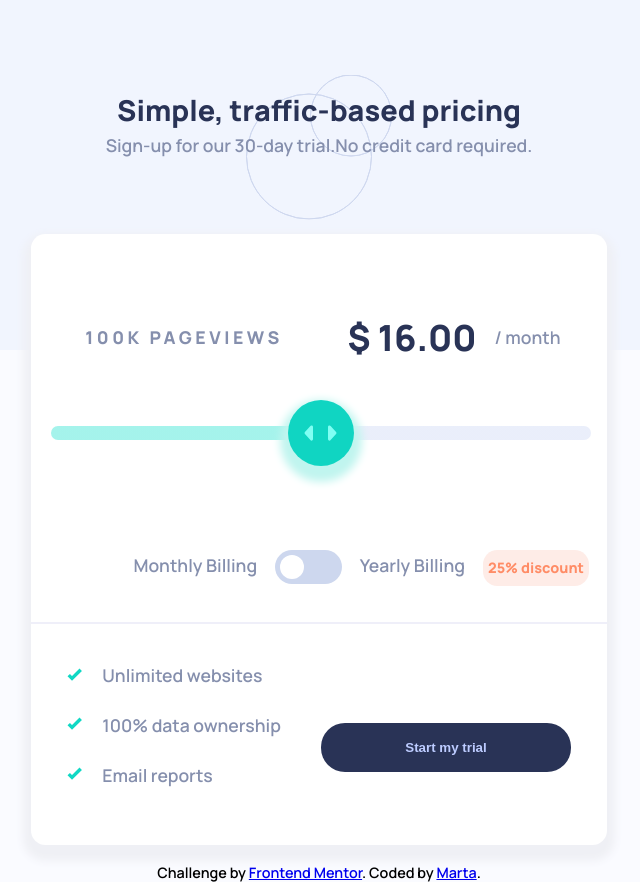
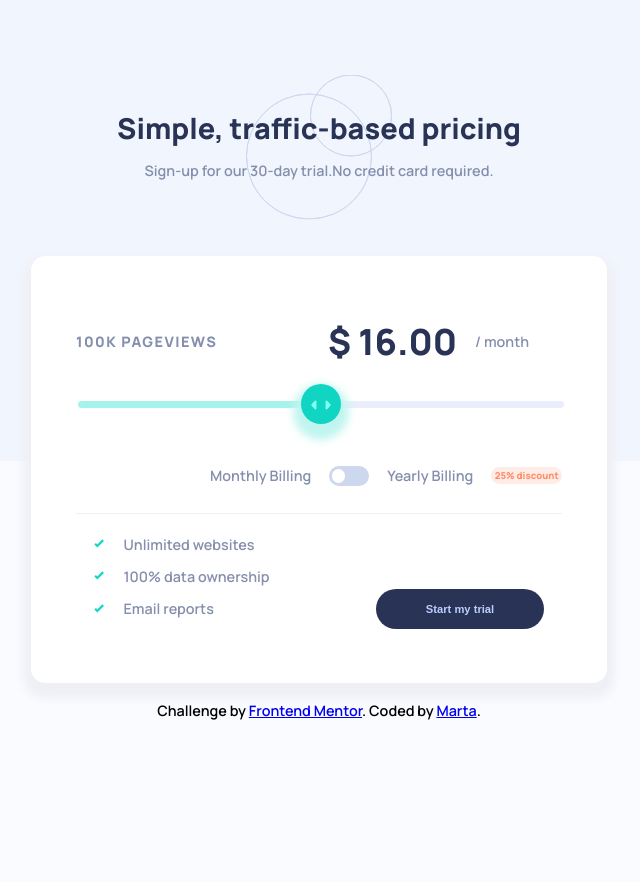
Before and after one commit to martam90/range-slider, a plain HTML site: page index.html in a window 1280 px wide. Shown: the whole page, without its empty margins (321-961 px from the left). After the commit the page ends 800 px from the top, so only its background shows below. Drawn offline with Linux system fonts and the light colour scheme.

Commit message:
PerfectPixel adjustments

```diff
--- a/css/_basic.scss
+++ b/css/_basic.scss
@@ -18,18 +18,19 @@ body {
   background-image: url("../images/bg-pattern.svg");
   background-repeat: no-repeat;
   background-size: cover;
-  background-size: 100% 350px;
+  background-size: 100% 32em;
 }
 
 h1 {
   margin: 0;
   color: $dark-blue;
   text-align: center;
+  padding-bottom: $spacing - 0.9;
 }
 
 p {
   color: $blue;
   margin: 0;
   line-height: 1.8;
-  font-size: $font-size + 0.2;
+  font-size: $font-size;
 }
--- a/css/_box.scss
+++ b/css/_box.scss
@@ -3,19 +3,18 @@
   border-radius: 1em;
   margin: 0 $spacing * 1.5;
   box-shadow: 0 8px 8px 8px $shadow;
-
+  padding: $spacing * 1.5 $spacing * 1;
 
   .box__top {
-    padding: $spacing;
     margin: 0;
     border-radius: 1em 1em 0 0;
 
     .text__uppercase {
       text-transform: uppercase;
       font-weight: 800;
-      letter-spacing: 0.2em;
-      padding-bottom: $spacing * 2.5;
+      letter-spacing: 0.1em;
       text-align: center;
+      padding-bottom: $spacing;
     }
 
     .range {
@@ -24,7 +23,7 @@
       .range__slider {
         appearance: none;
         width: 100%;
-        height: 1em;
+        height: 0.5em;
         border-radius: 1em;
         outline: none;
         background-color: $grayish-blue;
@@ -45,8 +44,7 @@
       align-items: center;
       justify-content: center;
       gap: $spacing;
-      padding-top: $spacing * 2;
-      padding-bottom: $spacing;
+      padding: $spacing 0;
 
       .price__text {
         color: $dark-blue;
@@ -58,9 +56,9 @@
     .billing {
       display: flex;
       justify-content: flex-end;
+      align-items: center;
       gap: $spacing;
-      padding-top: $spacing;
-      padding-bottom: $spacing;
+      padding: $spacing 0;
 
       .billing__toggle {
         @include btn-toggle;
@@ -69,54 +67,44 @@
         &::after {
           content: "";
           position: absolute;
-          top: 0.35em;
-          left: 0.35em;
+          top: 0.28em;
+          left: 0.2em;
           background-color: $white;
           border-radius: 50%;
-          width: 1.8em;
-          height: 1.8em;
+          width: 1em;
+          height: 1em;
         }
 
         &.active {
           &::after {
             left: auto;
-            right: 0.35em;
+            right: 0.2em;
           }
         }
       }
 
       .billing__pill {
         display: flex;
+        align-items: center;
 
         .billing__round {
-          background-color: $grayish-red;
-          color: $light-red;
-          font-weight: 800;
-          border-radius: 1em;
-          width: 4em;
-          height: 1.8em;
-          text-align: center;
+          @include billing-round;
         }
 
         .billing__round--desktop {
           display: none;
-          background-color: $grayish-red;
-          color: $light-red;
-          font-weight: 800;
-          font-size: $font-size;
-          border-radius: 1em;
-          width: 100%;
-          padding: $spacing - 0.9;
         }
+
+
       }
     }
   }
 
   .box__bottom {
-    padding: $spacing * 2;
     margin: 0;
-    border-top: 2px solid $line;
+    border-top: 1px solid $line;
     border-radius: 0 0 1em 1em;
+    padding: $spacing;
 
     display: flex;
     flex-direction: column;
@@ -126,11 +114,11 @@
       display: flex;
       align-items: center;
       gap: $spacing;
-      padding-bottom: $spacing;
+      padding-bottom: $spacing - 0.8;
 
       & > svg {
-        width: 1.2em;
-        height: 1.2em;
+        width: 0.8em;
+        height: 0.8em;
       }
     }
 
--- a/css/_media.scss
+++ b/css/_media.scss
@@ -10,30 +10,41 @@
     .box {
       max-width: 40em;
       margin: 0 auto;
+      padding: $spacing * 2 $spacing * 2.5;
 
       .box__top {
         display: grid;
         grid-template-columns: repeat(2, 1fr);
-        grid-template-rows: 1fr 7.5em auto;
+        grid-template-rows: 1fr auto 1fr;
+        gap: 0 $spacing;
 
         .price {
           grid-column: 2 / 3;
           grid-row: 1 / 2;
-          padding: $spacing * 3 0;
+          justify-content: flex-start;
+
         }
 
         .text__uppercase {
-          place-self: center;
           padding-bottom: 0;
+          text-align: left;
+          align-self: center;
         }
 
-        .billing,
         .range {
           grid-column: 1 / 3;
+        }
+
+        .billing {
+          grid-column: 1 / 3;
+          padding-top: $spacing * 2.5;
 
           .billing__pill {
+            display: block;
+
             .billing__round--desktop {
               display: block;
+              @include billing-round;
             }
 
             .billing__round {
@@ -47,9 +58,10 @@
         display: grid;
         grid-template-columns: repeat(2, 1fr);
         gap: $spacing;
+        padding-top: $spacing;
 
         .cta {
-          place-self: center;
+          place-self: end;
         }
       }
     }
--- a/css/_variables.scss
+++ b/css/_variables.scss
@@ -22,15 +22,17 @@ $shadow: #eff0f5;
 
 @mixin cta {
   display: block;
-  width: 18.75em;
+  width: 15em;
   border: none;
   cursor: pointer;
   font-weight: 600;
+  font-size: $font-size - 0.2;
 
   border-radius: 1.8em;
   background-color: $dark-blue;
   color: $pale-blue;
-  padding: $spacing 0;
+  padding: $spacing;
+  font-size: $font-size - 0.2;
   transition: all ease-out 300ms;
 
   &:hover {
@@ -45,8 +47,8 @@ $shadow: #eff0f5;
 
 @mixin btn-toggle {
   display: block;
-  width: 5em;
-  height: 2.5em;
+  width: 3em;
+  height: 1.5em;
   border: none;
   cursor: pointer;
 
@@ -64,15 +66,15 @@ $shadow: #eff0f5;
 
 @mixin thumb {
   appearance: none;
-  width: 5em;
-  height: 5em;
+  width: 3em;
+  height: 3em;
   border-radius: 50%;
   background-color: $strong-cyan;
   cursor: pointer;
   background-image: url("../images/icon-slider.svg");
   background-repeat: no-repeat;
   background-position: center;
-  background-size: 2.5em;
+  background-size: 1.5em;
   box-shadow: 0 8px 8px 8px $cyan-shadow;
   transition: all ease-in-out 300ms;
 
@@ -81,3 +83,15 @@ $shadow: #eff0f5;
     transition: all ease-in-out 300ms;
   }
 }
+
+
+@mixin billing-round {
+  background-color: $grayish-red;
+  color: $light-red;
+  font-weight: 800;
+  font-size: $font-size - 0.3;
+  border-radius: 1em;
+  width: 100%;
+  padding: 0 $spacing - 0.9;
+  text-align: center;
+}
--- a/css/_wrapper.scss
+++ b/css/_wrapper.scss
@@ -15,7 +15,7 @@
       flex-direction: column;
       align-items: center;
       z-index: 99;
-      padding-top: $spacing * 5;
+      padding-top: $spacing * 6;
       padding-bottom: $spacing * 4;
     }
 
```
Also changed, not shown: index.html (+1 -1 lines), css/style.css, 1 other file.
